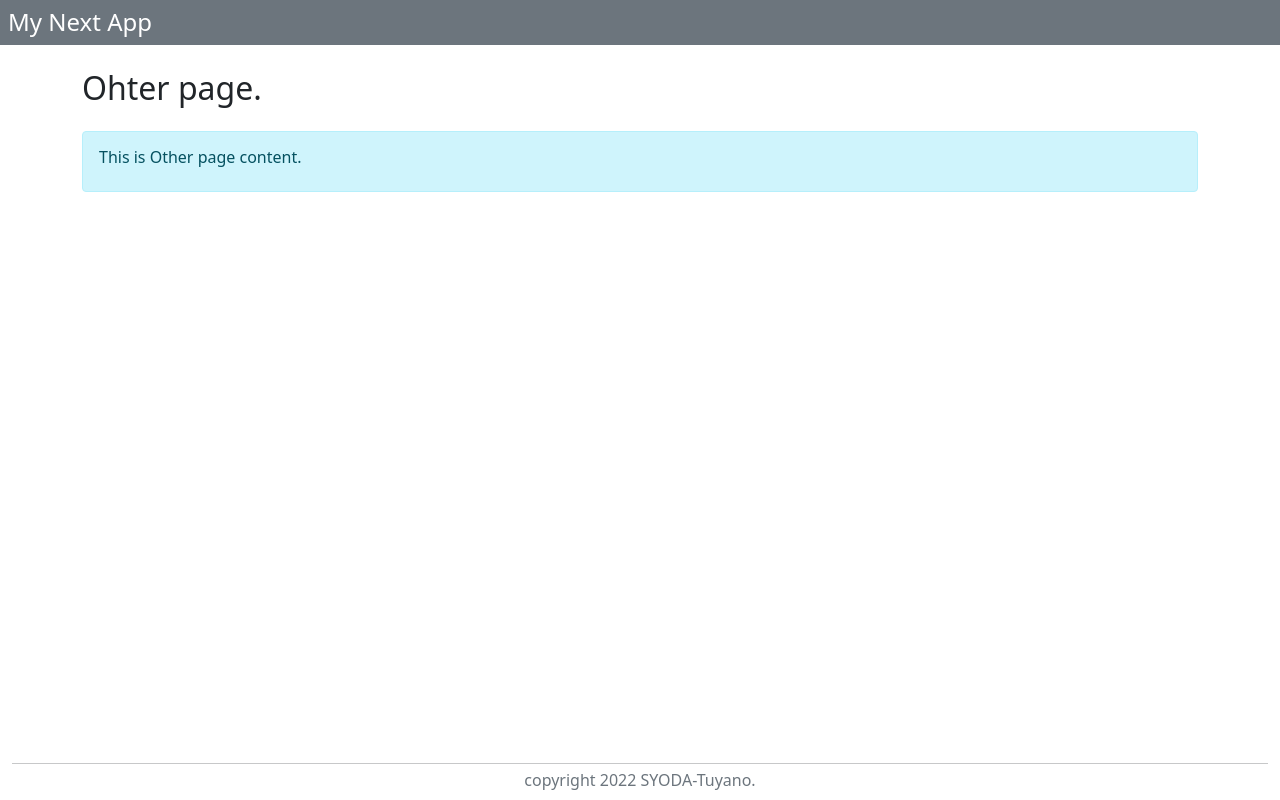
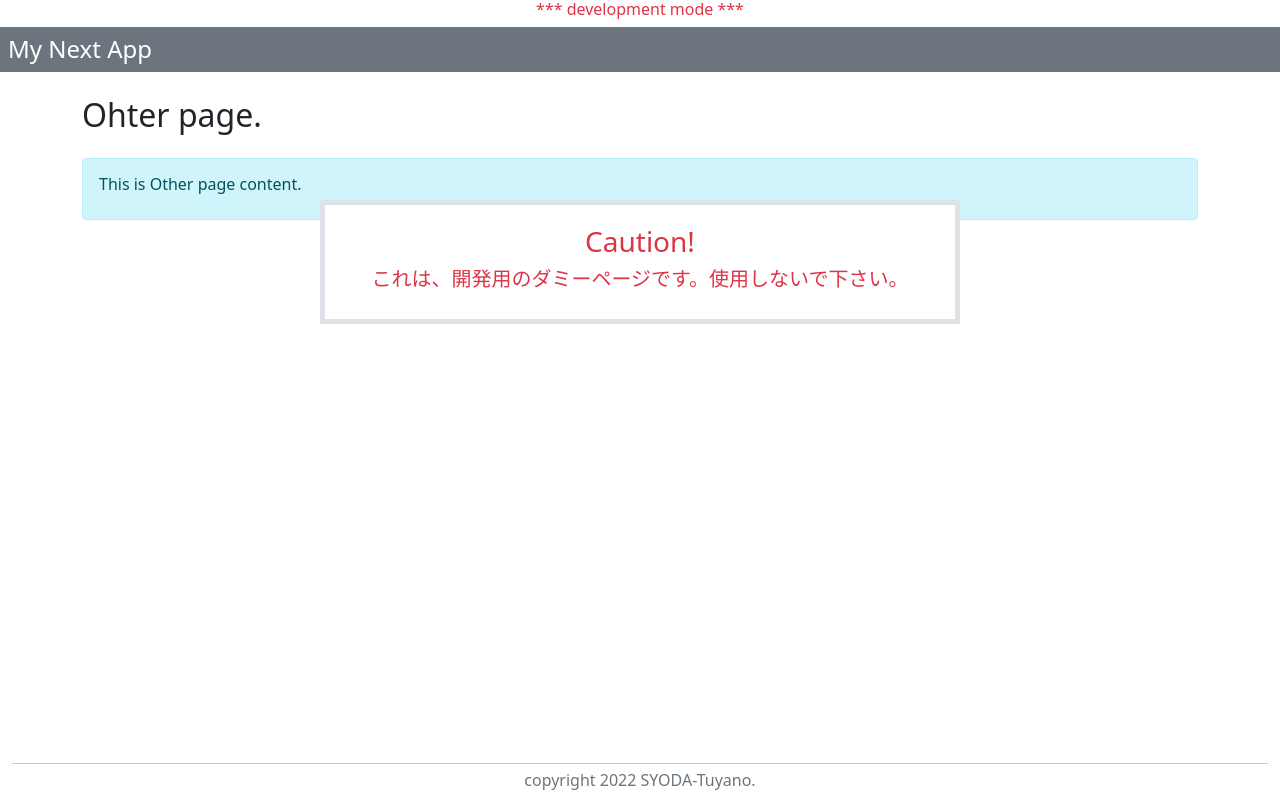
Before and after one commit to pomepome0505/react-study, a Next.js app in the folder my-app/: page /other in a window 1280 px wide. Built offline with nearby package versions, Linux system fonts and the light colour scheme.

Commit message:
プリレイアウト実装

```diff
--- a/my-app/pages/_app.tsx
+++ b/my-app/pages/_app.tsx
@@ -4,15 +4,20 @@ import Head from 'next/head'
 import Header from '../components/header'
 import Footer from '../components/footer'
 
-export default function App({ Component, pageProps }: AppProps) {
+type MyAppProps = AppProps & {
+  Component: AppProps['Component'] & { getPage?: (page: JSX.Element) => JSX.Element}
+}
+
+export default function App({ Component, pageProps }: MyAppProps) {
   pageProps.appname = "My Next App"
   pageProps.author = "SYODA-Tuyano"
-  return <div>
+  const getPage = Component.getPage || ((page) => page)
+  return getPage(<div>
     <Head>
       <link href="https://cdn.jsdelivr.net/npm/bootstrap@5.0.2/dist/css/bootstrap.min.css" rel="stylesheet"/>
     </Head>
     <Header appname={pageProps.appname} />
     <Component {...pageProps} />
     <Footer author={pageProps.author} />
-  </div>
+  </div>)
 }
--- a/my-app/pages/other.tsx
+++ b/my-app/pages/other.tsx
@@ -1,5 +1,3 @@
-import Link from 'next/link'
-
 type Props = {
 
 }
@@ -15,3 +13,24 @@ export default function Ohter(props: Props) {
     </main>
   )
 }
+
+const modal = {
+  position:"fixed",
+  width:"50%",
+  left:"25%",
+  top:"25%",
+  padding:"20px"
+}
+
+Ohter.getPage = function(page) {
+  return (
+    <div>
+      <h6 className="text-danger text-center">*** development mode ***</h6>
+      {page}
+      <div className="text-danger text-center bg-white border border-5" style={modal}>
+        <h3>Caution!</h3>
+        <h5>これは、開発用のダミーページです。使用しないで下さい。</h5>
+      </div>
+    </div>
+  )
+}
```
